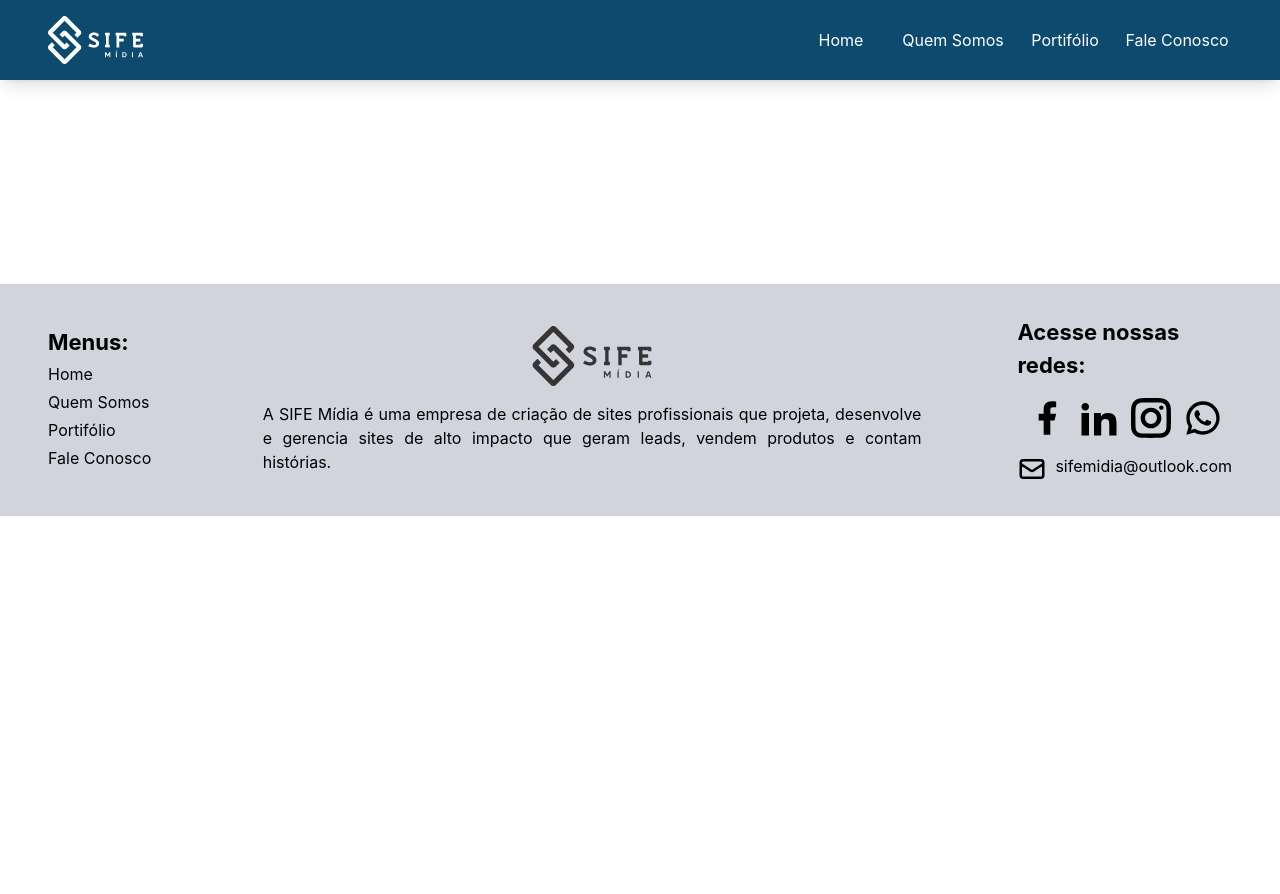
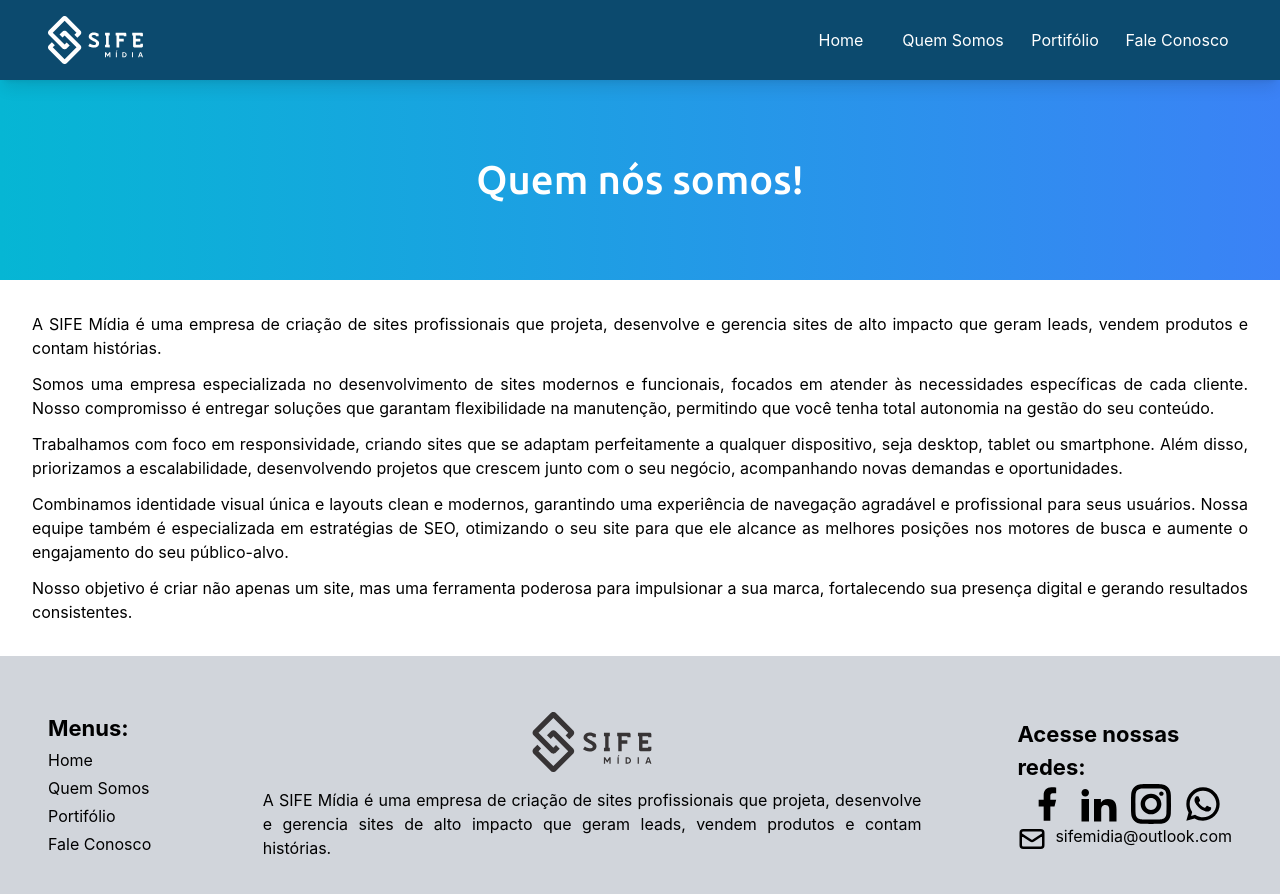
Before and after one commit to simoncarvalho10/sifemidia, a React (Vite) app: page /about in a window 1280 px wide. Shown: the top 894 px of the page. Before the commit the page ends 800 px from the top, so only its background shows below. Built offline with nearby package versions, Linux system fonts and the light colour scheme.

Commit message:
Add page About

```diff
--- a/src/App.jsx
+++ b/src/App.jsx
@@ -6,6 +6,7 @@
 import Home from './pages/home'
 import Contact from "./pages/contact";
 import Footer from './pages/footer'
+import About from './pages/about'
 
 function App() {
     return(
@@ -15,6 +16,7 @@
                     <Routes>
                         <Route path="/" element={<Home />} />
                         <Route path="/contact" element={<Contact />} />
+                        <Route path="/about" element={<About />} />
                     </Routes>
                 <Footer />
             </Router>
--- /dev/null
+++ b/src/pages/about.jsx
@@ -0,0 +1,27 @@
+import React from "react";
+
+function about() {
+
+    return (
+        <div className="flex flex-col items-center justify-center mt-[80px]">
+            <div class="w-full h-[200px] flex items-center justify-center text-white bg-gradient-to-r from-cyan-500 to-blue-500">
+                <h4 className="text-[40px] font-ubuntu">
+                    Quem nós somos!
+                </h4>
+            </div>
+            <div className="mx-8 flex flex-col items-center justify-center py-8 text-black">
+                <div class="flex flex-col text-justify gap-3">
+                    <p>A SIFE Mídia é uma empresa de criação de sites profissionais que projeta, desenvolve e gerencia sites de alto impacto que geram leads, vendem produtos e contam histórias.</p>
+                    <p>Somos uma empresa especializada no desenvolvimento de sites modernos e funcionais, focados em atender às necessidades específicas de cada cliente. Nosso compromisso é entregar soluções que garantam flexibilidade na manutenção, permitindo que você tenha total autonomia na gestão do seu conteúdo.</p>
+                    <p>Trabalhamos com foco em responsividade, criando sites que se adaptam perfeitamente a qualquer dispositivo, seja desktop, tablet ou smartphone. Além disso, priorizamos a escalabilidade, desenvolvendo projetos que crescem junto com o seu negócio, acompanhando novas demandas e oportunidades.</p>
+                    <p>Combinamos identidade visual única e layouts clean e modernos, garantindo uma experiência de navegação agradável e profissional para seus usuários. Nossa equipe também é especializada em estratégias de SEO, otimizando o seu site para que ele alcance as melhores posições nos motores de busca e aumente o engajamento do seu público-alvo.</p>
+                    <p>Nosso objetivo é criar não apenas um site, mas uma ferramenta poderosa para impulsionar a sua marca, fortalecendo sua presença digital e gerando resultados consistentes.</p>
+                </div>
+            </div>
+        </div>
+
+    )
+
+}
+
+export default about
--- a/src/pages/footer.jsx
+++ b/src/pages/footer.jsx
@@ -7,8 +7,8 @@
 
 function footer() {
     return(
-            <div class="bg-gray-300 text-black">
-                <div class="m-8 md:mx-12 flex flex-col md:flex-row md:justify-between items-center justify-center md:gap-24 gap-3">
+            <div class="bg-gray-300 text-black py-6">
+                <div class="h-full m-8 md:mx-12 flex flex-col md:flex-row md:justify-between items-center justify-center md:gap-24 gap-3">
                     <div class="hidden md:flex flex-col md:w-[20%]">
                         <h4 class="md:w-full font-bold text-[22px] md:h-9">Menus:</h4>
                         <p className='md:w-full md:h-7 md:hover:bg-gray-200'>Home</p>
@@ -20,7 +20,7 @@
                         <img class="h-[60px]" src={SifeLogoPb} alt="logo" />
                         <p class=" text-justify">A SIFE Mídia é uma empresa de criação de sites profissionais que projeta, desenvolve e gerencia sites de alto impacto que geram leads, vendem produtos e contam histórias.</p>
                     </div>
-                    <div class="flex flex-col gap-4 md:w-[30%]">
+                    <div class="flex-col gap-4 md:w-[30%]">
                         <h4 class="font-bold text-[22px]">Acesse nossas redes:</h4>
                         <div class="flex justify-center w-full gap-3">
                             <RiFacebookFill size={40}/>
--- a/src/pages/head.jsx
+++ b/src/pages/head.jsx
@@ -39,7 +39,9 @@
                                     <div className="bg-sky-800 hover:bg-sky-700 h-[50px] w-full flex items-center justify-end pr-4">
                                         <Link to="/" onClick={btnCloseMenu} >Home</Link>
                                     </div>
-                                    <div className="bg-sky-800 hover:bg-sky-700 h-[50px] w-full flex items-center justify-end pr-4">Quem Somos</div>
+                                    <div className="bg-sky-800 hover:bg-sky-700 h-[50px] w-full flex items-center justify-end pr-4">
+                                        <Link to="/about" onClick={btnCloseMenu} >Quem somos</Link>
+                                    </div>
                                     <div className="bg-sky-800 hover:bg-sky-700  h-[50px] w-full flex items-center justify-end pr-4">Portifólio</div>
                                     <div className="bg-sky-800 hover:bg-sky-700  h-[50px] w-full flex items-center justify-end pr-4">
                                         <Link to="/contact" onClick={btnCloseMenu} >Fale conosco</Link>
```
